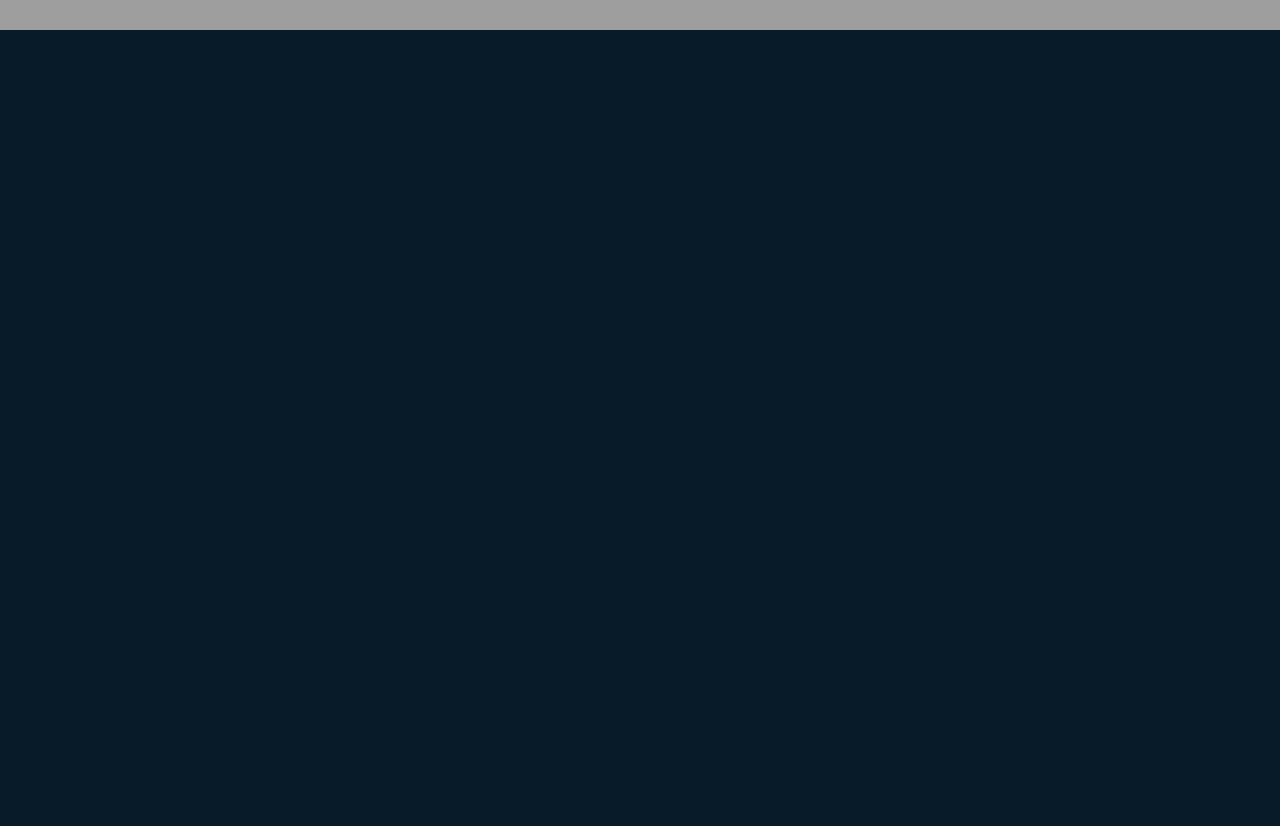
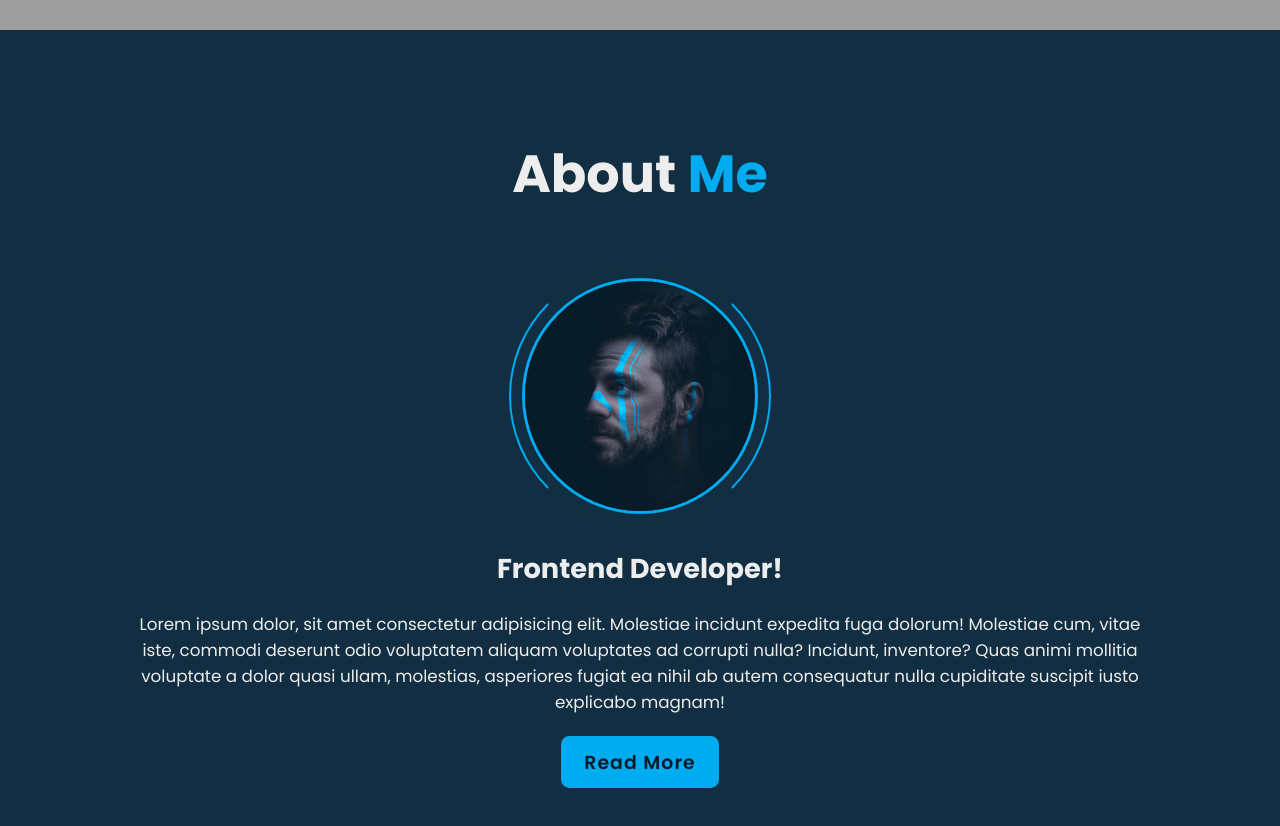
Before and after one commit to icodecauseiloveit/portfolio, a plain HTML site: page index.html in a window 1280 px wide. Shown: the part 770-1596 px from the top of the page. Before the commit the page ends 800 px from the top, so only its background shows below. Drawn offline with nearby package versions, Linux system fonts and the light colour scheme; grey boxes are pictures that could not be loaded.

Commit message:
about complete

```diff
--- a/index.html
+++ b/index.html
@@ -52,6 +52,28 @@
         <div class="home-imgHover"></div>
     </section>
 
+    <!-- about section design -->
+    <section class="about" id="about">
+
+        <h2 class="heading">About <span>Me</span></h2>
+
+        <div class="about-img">
+            <img src="/assets/media/about.png" alt="">
+            <span class="circle-spin"></span>
+        </div>
+
+        <div class="about-content">
+            <h3>Frontend Developer!</h3>
+            <p>Lorem ipsum dolor, sit amet consectetur adipisicing elit. Molestiae incidunt expedita fuga dolorum! Molestiae cum, vitae iste, commodi deserunt odio voluptatem aliquam voluptates ad corrupti nulla? Incidunt, inventore? Quas animi mollitia voluptate a dolor quasi ullam, molestias, asperiores fugiat ea nihil ab autem consequatur nulla cupiditate suscipit iusto explicabo magnam!</p>
+
+            <div class="btn-box btns">
+                <a href="#" class="btn">Read More</a>
+            </div>
+        </div>
+
+    </section>
+
+
 
     <script src="app.js"></script>
 </body>
--- a/styles.css
+++ b/styles.css
@@ -226,3 +226,76 @@ section {
     background: var(--bg-color);
     opacity: .8;
 }
+
+.about {
+    display: flex;
+    justify-content: center;
+    align-items: center;
+    flex-direction: column;
+    gap: 2rem;
+    background: var(--second-bg-color);
+    padding-bottom: 6rem;
+}
+
+.heading {
+    font-size: 5rem;
+    margin-bottom: 3rem;
+    text-align: center;
+}
+
+.about-img {
+    position: relative;
+    width: 25rem;
+    height: 25rem;
+    border-radius: 50%;
+    display: flex;
+    justify-content: center;
+    align-items: center;
+
+}
+
+.about-img img {
+    width: 90%;
+    border-radius: 50%;
+    border: .3rem solid var(--main-color);
+}
+
+.heading span {
+    color: var(--main-color);
+}
+
+.about-img .circle-spin {
+    position: absolute;
+    top: 50%;
+    left: 50%;
+    transform: translate(-50%, -50%) rotate(0);
+    width: 100%;
+    height: 100%;
+    border-radius: 50%;
+    border-top: .2rem solid var(--second-bg-color);
+    border-bottom: .2rem solid var(--second-bg-color);
+    border-left: .2rem solid var(--main-color);;
+    border-right: .2rem solid var(--main-color);;
+}
+
+.about-content {
+    text-align: center;
+}
+
+.about-content h3 {
+    font-size: 2.6rem;
+}
+
+.about-content p {
+    font-size: 1.6rem;
+    margin: 2rem;
+}
+
+.btn-box.btns {
+    display: inline-flex;
+    width: 15rem;
+}
+
+.btn-box.btns a::before {
+    background: var(--second-bg-color);
+}
```
Also changed, not shown: assets/media/about.png (added).
